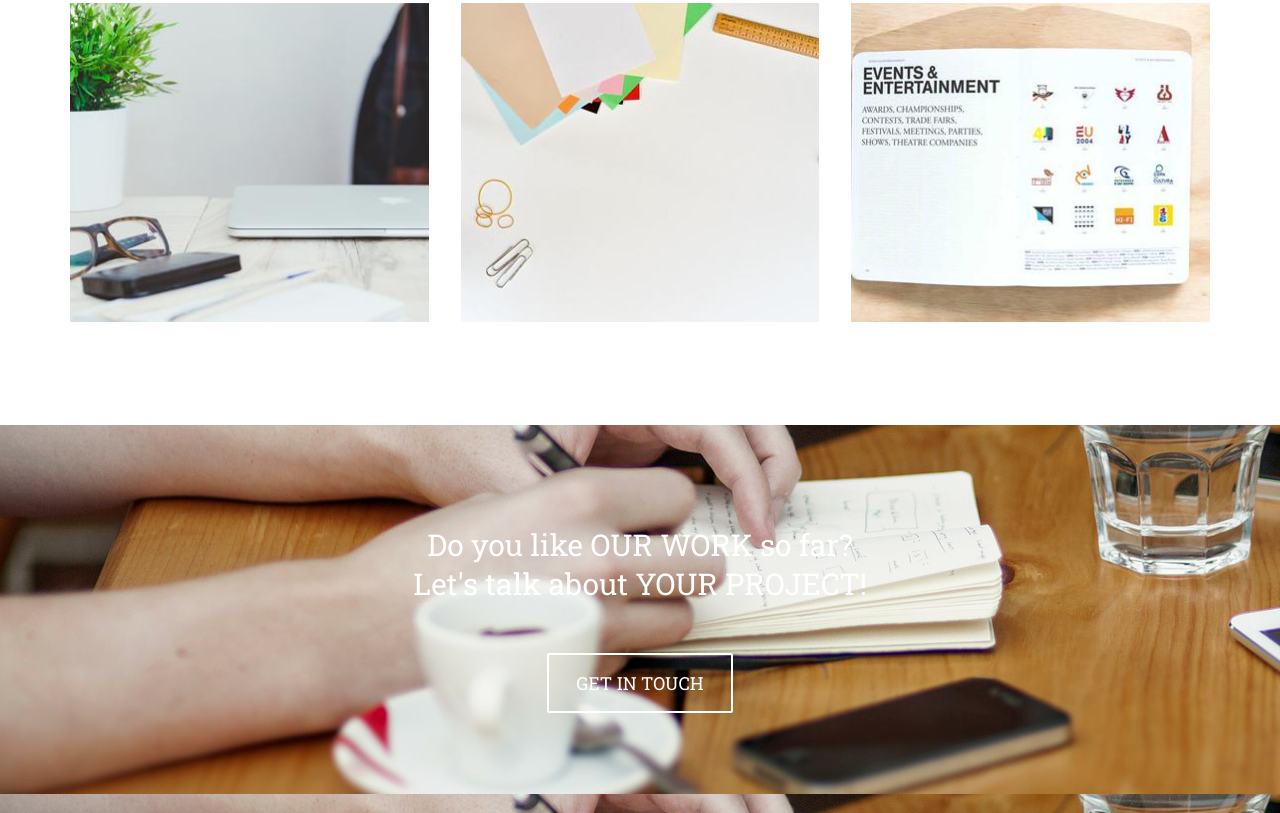
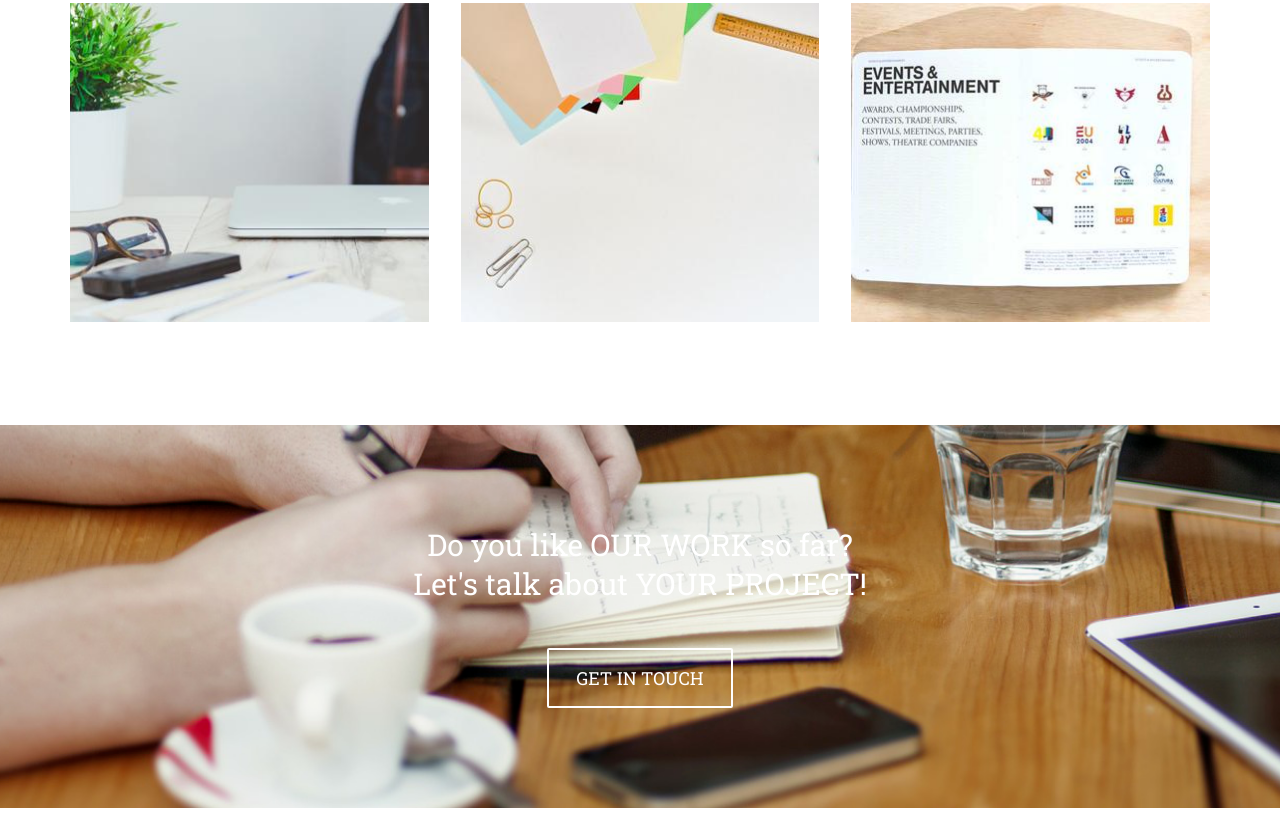
Before and after one commit to SvitlanaTsupryk-jul18/Maket, a website: page index.html in a window 1280 px wide. Shown: the part 3305-4118 px from the top of the page. Drawn offline with nearby package versions, Linux system fonts and the light colour scheme.

Commit message:
ended section project

```diff
--- a/index.html
+++ b/index.html
@@ -602,9 +602,11 @@
             </div>
         </section>
         <section class="project ">
-            <p class="project__text ">Do you like OUR WORK so far?<br>
-            Let's talk about YOUR PROJECT!</p>
-            <button type="button " class="project__btn ">Get in Touch</button>
+            <div class="project__inner ">
+                <p class="project__text ">Do you like OUR WORK so far?<br>
+                Let's talk about YOUR PROJECT!</p>
+                <button type="button " class="project__btn ">Get in Touch</button>
+            </div>
         </section>
         <section class="blog container "></section>
         <section class="clients ">
--- /dev/null
+++ b/sass/_project.scss
@@ -0,0 +1,37 @@
+.project {
+    color: white;
+    text-align: center;
+    background: url(../images/parralax.png);
+    background-position: center;
+    background-repeat: no-repeat;
+    background-size: cover;
+    background-attachment: fixed;
+    width: 100%;
+    &:hover &__inner {
+        background-color: rgba(192, 48, 28, 0.6);
+    }
+    &__inner {
+        background-color: transparent;
+        padding: 100px 0;
+        transition: all .3s ease-out;
+    }
+    &__text {
+        font-size: 30px;
+        padding-bottom: 1.5em;
+    }
+    &__btn {
+        font-size: 18px;
+        color: white;
+        border: 2px white solid;
+        border-radius: 2px;
+        text-transform: uppercase;
+        transition: all 0.2s ease;
+        padding: 18px 27px;
+        background: none;
+        &:hover {
+            color: $main-color;
+            background-color: white;
+            border-color: $main-color;
+        }
+    }
+}
--- a/sass/style.scss
+++ b/sass/style.scss
@@ -4,29 +4,4 @@
 @import 'servises';
 @import 'about';
 @import 'works';
-.project {
-    color: white;
-    text-align: center;
-    background-image: url(../images/parralax.png);
-    background-color: $main-color;
-    padding: 100px 0;
-    &__text {
-        font-size: 30px;
-        padding-bottom: 50px;
-    }
-    &__btn {
-        font-size: 18px;
-        color: white;
-        border: 2px white solid;
-        border-radius: 2px;
-        text-transform: uppercase;
-        transition: all 0.2s ease;
-        padding: 18px 27px;
-        background: none;
-        &:hover {
-            color: $main-color;
-            background-color: white;
-            border-color: $main-color;
-        }
-    }
-}
+@import 'project';
```
Also changed, not shown: css/style.css.
